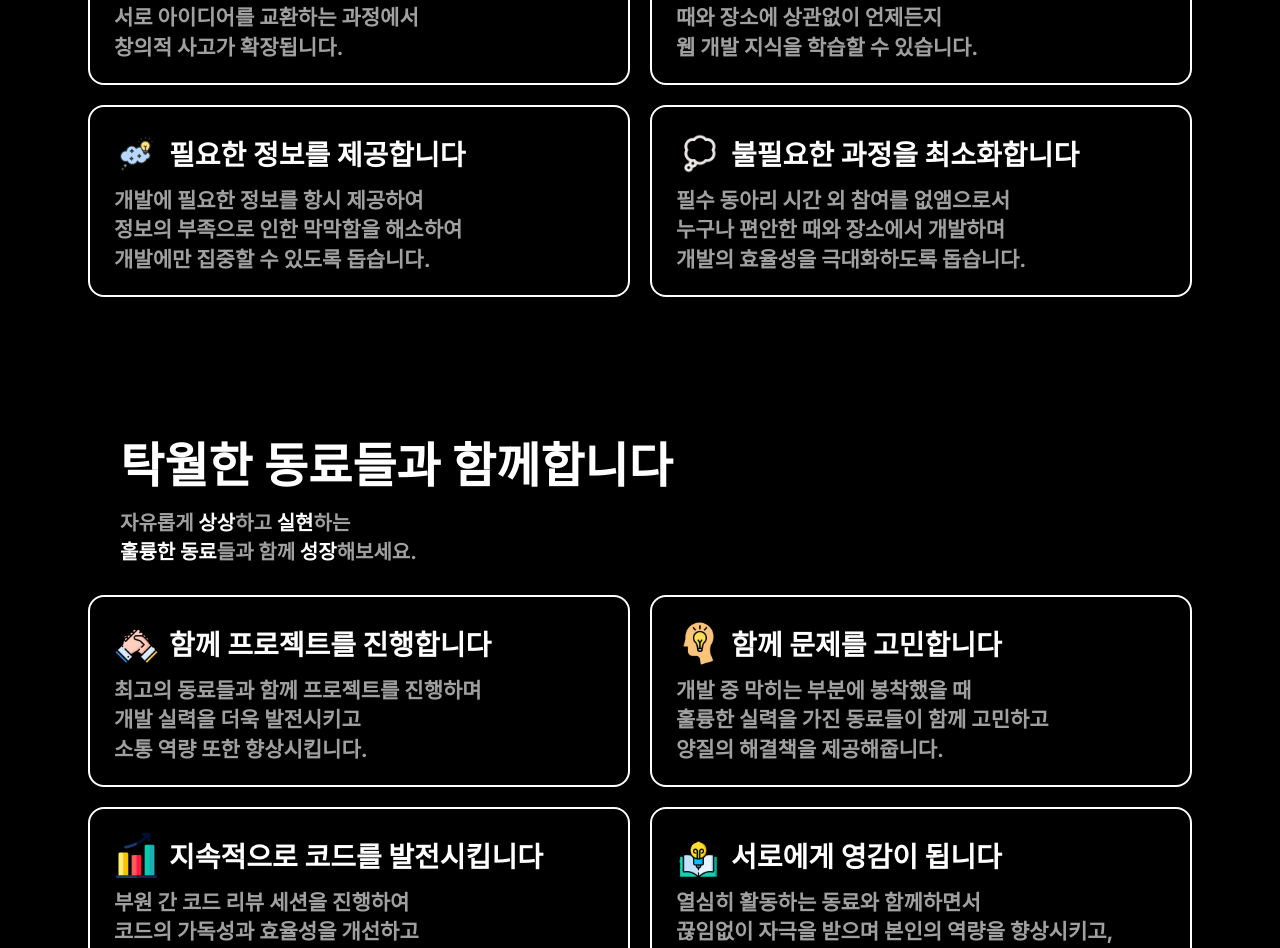
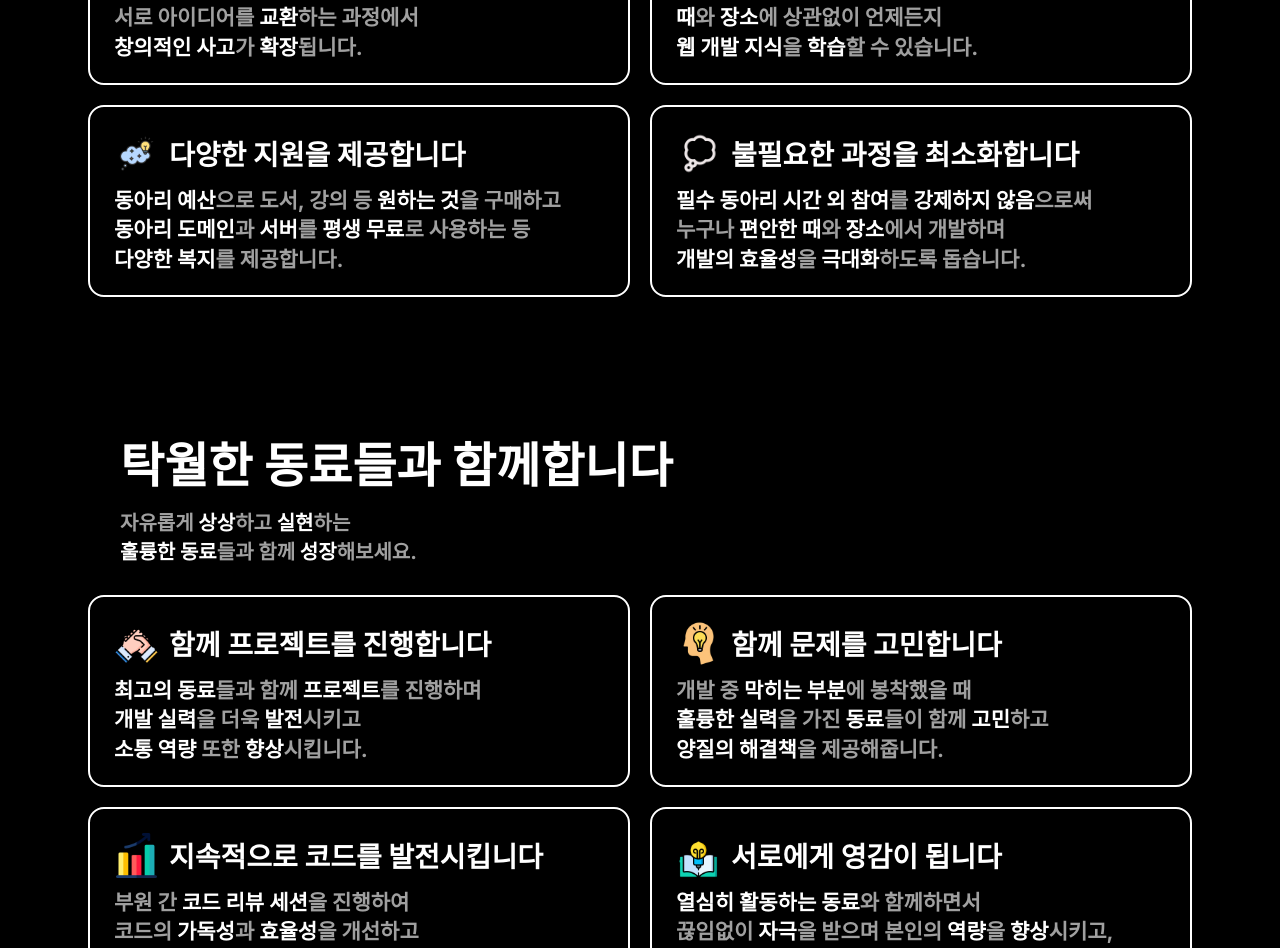
Before and after one commit to MisterKinn/roadmap, a Next.js app: page / in a window 1280 px wide. Shown: the part 4061-5009 px from the top of the page. Built offline with nearby package versions, Linux system fonts and the light colour scheme.

Commit message:
Highlight About Text

```diff
--- a/src/components/home/desktop/About.tsx
+++ b/src/components/home/desktop/About.tsx
@@ -27,11 +27,11 @@ function About() {
                             </span>
                         </div>
                         <div className="card-text">
-                            부원들끼리 자유롭게 아이디어를 공유합니다.
+                            부원들끼리 <span className="white">자유롭게 아이디어를 공유</span>합니다.
                             <br />
-                            서로 아이디어를 교환하는 과정에서
+                            서로 아이디어를 <span className="white">교환</span>하는 과정에서
                             <br />
-                            창의적 사고가 확장됩니다.
+                            <span className="white">창의적인 사고</span>가 <span className="white">확장</span>됩니다.
                         </div>
                     </div>
                 </div>
@@ -49,10 +49,11 @@ function About() {
                             </span>
                         </div>
                         <div className="card-text">
-                            온라인 기반 학습 시스템을 통해
+                            <span className="white">온라인 기반 학습 시스템</span>을 통해
                             <br />
-                            때와 장소에 상관없이 언제든지
-                            <br />웹 개발 지식을 학습할 수 있습니다.
+                            <span className="white">때</span>와 <span className="white">장소</span>에 상관없이 언제든지
+                            <br />
+                            <span className="white">웹 개발 지식</span>을 <span className="white">학습</span>할 수 있습니다.
                         </div>
                     </div>
                 </div>
@@ -68,15 +69,15 @@ function About() {
                                 className="card-img"
                             />
                             <span className="card-title">
-                                필요한 정보를 제공합니다
+                                다양한 지원을 제공합니다
                             </span>
                         </div>
                         <div className="card-text">
-                            개발에 필요한 정보를 항시 제공하여
+                            <span className="white">동아리 예산</span>으로 도서, 강의 등 <span className="white">원하는 것</span>을 구매하고
                             <br />
-                            정보의 부족으로 인한 막막함을 해소하여
+                            <span className="white">동아리 도메인</span>과 <span className="white">서버</span>를 <span className="white">평생 무료</span>로 사용하는 등
                             <br />
-                            개발에만 집중할 수 있도록 돕습니다.
+                            <span className="white">다양한 복지</span>를 제공합니다.
                         </div>
                     </div>
                 </div>
@@ -94,11 +95,11 @@ function About() {
                             </span>
                         </div>
                         <div className="card-text">
-                            필수 동아리 시간 외 참여를 없앰으로서
+                            <span className="white">필수 동아리 시간 외 참여</span>를 <span className="white">강제하지 않음</span>으로써
                             <br />
-                            누구나 편안한 때와 장소에서 개발하며
+                            누구나 <span className="white">편안한 때</span>와 <span className="white">장소</span>에서 개발하며
                             <br />
-                            개발의 효율성을 극대화하도록 돕습니다.
+                            <span className="white">개발의 효율성</span>을 <span className="white">극대화</span>하도록 돕습니다.
                         </div>
                     </div>
                 </div>
@@ -128,11 +129,11 @@ function About() {
                             </span>
                         </div>
                         <div className="card-text">
-                            최고의 동료들과 함께 프로젝트를 진행하며
+                            <span className="white">최고의 동료</span>들과 함께 <span className="white">프로젝트</span>를 진행하며
                             <br />
-                            개발 실력을 더욱 발전시키고
+                            <span className="white">개발 실력</span>을 더욱 <span className="white">발전</span>시키고
                             <br />
-                            소통 역량 또한 향상시킵니다.
+                            <span className="white">소통 역량</span> 또한 <span className="white">향상</span>시킵니다.
                         </div>
                     </div>
                 </div>
@@ -150,11 +151,11 @@ function About() {
                             </span>
                         </div>
                         <div className="card-text">
-                            개발 중 막히는 부분에 봉착했을 때
+                            개발 중 <span className="white">막히는 부분</span>에 봉착했을 때
                             <br />
-                            훌륭한 실력을 가진 동료들이 함께 고민하고
+                            <span className="white">훌륭한 실력</span>을 가진 <span className="white">동료</span>들이 함께 <span className="white">고민</span>하고
                             <br />
-                            양질의 해결책을 제공해줍니다.
+                            <span className="white">양질의 해결책</span>을 제공해줍니다.
                         </div>
                     </div>
                 </div>
@@ -174,11 +175,11 @@ function About() {
                             </span>
                         </div>
                         <div className="card-text">
-                            부원 간 코드 리뷰 세션을 진행하여
+                            부원 간 <span className="white">코드 리뷰 세션</span>을 진행하여
                             <br />
-                            코드의 가독성과 효율성을 개선하고
+                            코드의 <span className="white">가독성</span>과 <span className="white">효율성</span>을 개선하고
                             <br />
-                            양질의 코드를 작성하도록 돕습니다.
+                            <span className="white">양질의 코드</span>를 작성하도록 돕습니다.
                         </div>
                     </div>
                 </div>
@@ -196,10 +197,11 @@ function About() {
                             </span>
                         </div>
                         <div className="card-text">
-                            열심히 활동하는 동료와 함께하면서
+                            <span className="white">열심히 활동하는 동료</span>와 함께하면서
                             <br />
-                            끊임없이 자극을 받으며 본인의 역량을 향상시키고,
-                            <br />그 결실을 부원들과 나누기 위해 노력합니다.
+                            끊임없이 <span className="white">자극</span>을 받으며 본인의 <span className="white">역량</span>을 <span className="white">향상</span>시키고,
+                            <br />
+                            그 <span className="white">결실</span>을 부원들과 나누기 위해 노력합니다.
                         </div>
                     </div>
                 </div>
--- a/src/components/home/mobile/About.tsx
+++ b/src/components/home/mobile/About.tsx
@@ -31,11 +31,11 @@ function About() {
                             </span>
                         </div>
                         <div className="mobile-card-text">
-                            부원들끼리 자유롭게 아이디어를 공유합니다.
+                        부원들끼리 <span className="white">자유롭게 아이디어를 공유</span>합니다.
                             <br />
-                            서로 아이디어를 교환하는 과정에서
+                            서로 아이디어를 <span className="white">교환</span>하는 과정에서
                             <br />
-                            창의적 사고가 확장됩니다.
+                            <span className="white">창의적인 사고</span>가 <span className="white">확장</span>됩니다.
                         </div>
                     </div>
                 </div>
@@ -54,10 +54,11 @@ function About() {
                             </span>
                         </div>
                         <div className="mobile-card-text">
-                            온라인 기반 학습 시스템을 통해
+                        <span className="white">온라인 기반 학습 시스템</span>을 통해
                             <br />
-                            때와 장소에 상관없이 언제든지
-                            <br />웹 개발 지식을 학습할 수 있습니다.
+                            <span className="white">때</span>와 <span className="white">장소</span>에 상관없이 언제든지
+                            <br />
+                            <span className="white">웹 개발 지식</span>을 <span className="white">학습</span>할 수 있습니다.
                         </div>
                     </div>
                 </div>
@@ -72,15 +73,15 @@ function About() {
                                 className="mobile-card-img"
                             />
                             <span className="mobile-card-title">
-                                필요한 정보를 제공합니다
+                            다양한 지원을 제공합니다
                             </span>
                         </div>
                         <div className="mobile-card-text">
-                            개발에 필요한 정보를 항시 제공하여
+                            <span className="white">동아리 예산</span>으로 도서, 강의 등 <span className="white">원하는 것</span>을
                             <br />
-                            정보의 부족으로 인한 막막함을 해소하여
+                            구매하고 <span className="white">동아리 도메인</span>과 <span className="white">서버</span>를 <span className="white">평생 무료</span>로
                             <br />
-                            개발에만 집중할 수 있도록 돕습니다.
+                            사용하는 등 <span className="white">다양한 복지</span>를 제공합니다.
                         </div>
                     </div>
                 </div>
@@ -99,11 +100,11 @@ function About() {
                             </span>
                         </div>
                         <div className="mobile-card-text">
-                            필수 동아리 시간 외 참여를 없앰으로서
+                        <span className="white">필수 동아리 시간 외 참여</span>를 <span className="white">강제하지 않음</span>으로써
                             <br />
-                            누구나 편안한 때와 장소에서 개발하며
+                            누구나 <span className="white">편안한 때</span>와 <span className="white">장소</span>에서 개발하며
                             <br />
-                            개발의 효율성을 극대화하도록 돕습니다.
+                            <span className="white">개발의 효율성</span>을 <span className="white">극대화</span>하도록 돕습니다.
                         </div>
                     </div>
                 </div>
@@ -134,11 +135,11 @@ function About() {
                             </span>
                         </div>
                         <div className="mobile-card-text">
-                            최고의 동료들과 함께 프로젝트를 진행하며
+                        <span className="white">최고의 동료</span>들과 함께 <span className="white">프로젝트</span>를 진행하며
                             <br />
-                            개발 실력을 더욱 발전시키고
+                            <span className="white">개발 실력</span>을 더욱 <span className="white">발전</span>시키고
                             <br />
-                            소통 역량 또한 향상시킵니다.
+                            <span className="white">소통 역량</span> 또한 <span className="white">향상</span>시킵니다.
                         </div>
                     </div>
                 </div>
@@ -157,11 +158,11 @@ function About() {
                             </span>
                         </div>
                         <div className="mobile-card-text">
-                            개발 중 막히는 부분에 봉착했을 때
+                            개발 중 <span className="white">막히는 부분</span>에 봉착했을 때
                             <br />
-                            훌륭한 실력을 가진 동료들이 함께 고민하고
+                            <span className="white">훌륭한 실력</span>을 가진 <span className="white">동료</span>들이 함께 <span className="white">고민</span>하고
                             <br />
-                            양질의 해결책을 제공해줍니다.
+                            <span className="white">양질의 해결책</span>을 제공해줍니다.
                         </div>
                     </div>
                 </div>
@@ -180,11 +181,11 @@ function About() {
                             </span>
                         </div>
                         <div className="mobile-card-text">
-                            부원 간 코드 리뷰 세션을 진행하여
+                            부원 간 <span className="white">코드 리뷰 세션</span>을 진행하여
                             <br />
-                            코드의 가독성과 효율성을 개선하고
+                            코드의 <span className="white">가독성</span>과 <span className="white">효율성</span>을 개선하고
                             <br />
-                            양질의 코드를 작성하도록 돕습니다.
+                            <span className="white">양질의 코드</span>를 작성하도록 돕습니다.
                         </div>
                     </div>
                 </div>
@@ -203,10 +204,11 @@ function About() {
                             </span>
                         </div>
                         <div className="mobile-card-text">
-                            열심히 활동하는 동료와 함께하면서
+                            <span className="white">열심히 활동하는 동료</span>와 함께하면서
                             <br />
-                            끊임없이 자극을 받으며 본인의 역량을 향상시키고,
-                            <br />그 결실을 부원들과 나누기 위해 노력합니다.
+                            끊임없이 <span className="white">자극</span>을 받으며 본인의 <span className="white">역량</span>을 <span className="white">향상</span>시키고,
+                            <br />
+                            그 <span className="white">결실</span>을 부원들과 나누기 위해 노력합니다.
                         </div>
                     </div>
                 </div>
```
